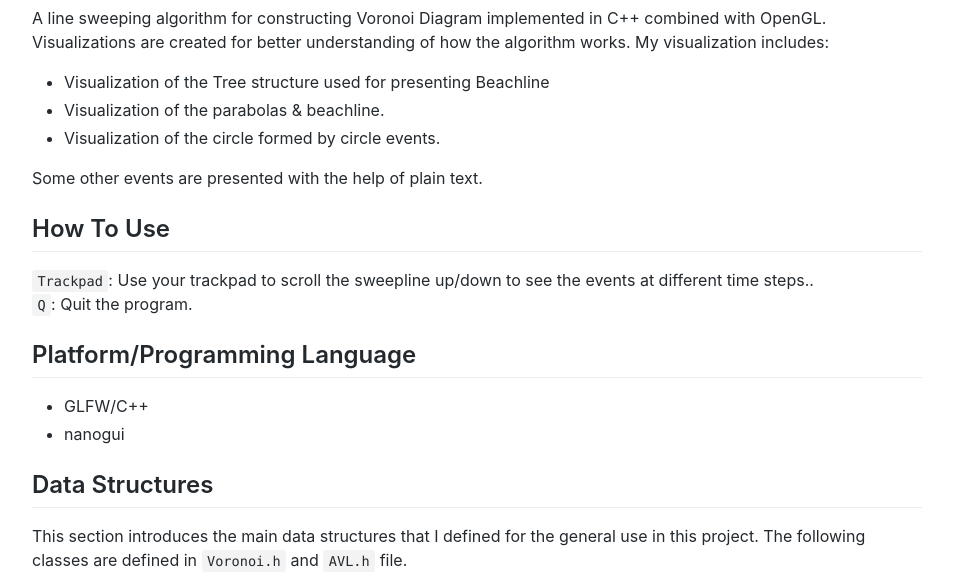
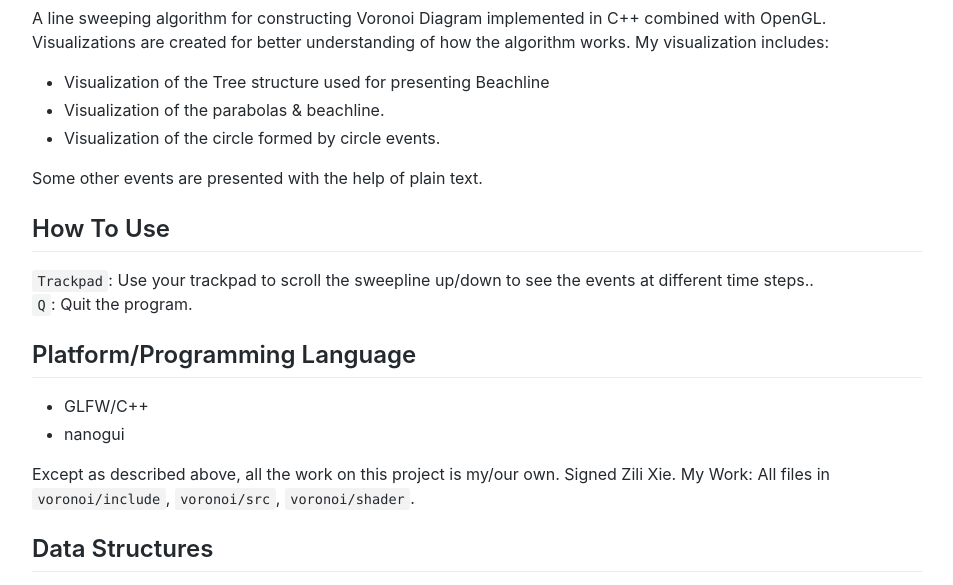
Before and after one commit to zilixie/Voronoi-Diagram, a plain HTML site: page index.html in a window 1280 px wide. Shown: the part 138-723 px from the top of the page, without its empty margins (163-1116 px from the left). Drawn offline with nearby package versions, Linux system fonts and the light colour scheme; some packages are replaced by stand-ins of ours.

Commit message:
Update index.html

```diff
--- a/index.html
+++ b/index.html
@@ -105,6 +105,8 @@ Some other events are presented with the help of plain text.
 <li>GLFW/C++</li>
 <li>nanogui</li>
 </ul>
+Except as described above, all the work on this project is my/our own. Signed Zili Xie.
+My Work: All files in <code>voronoi/include</code>, <code>voronoi/src</code>, <code>voronoi/shader</code>.
 
 <h2 id="ds">Data Structures</h2>
 <p>This section introduces the main data structures that I defined for the general use in this project. The following classes are defined in <code>Voronoi.h</code> and <code>AVL.h</code> file.</p>
```
